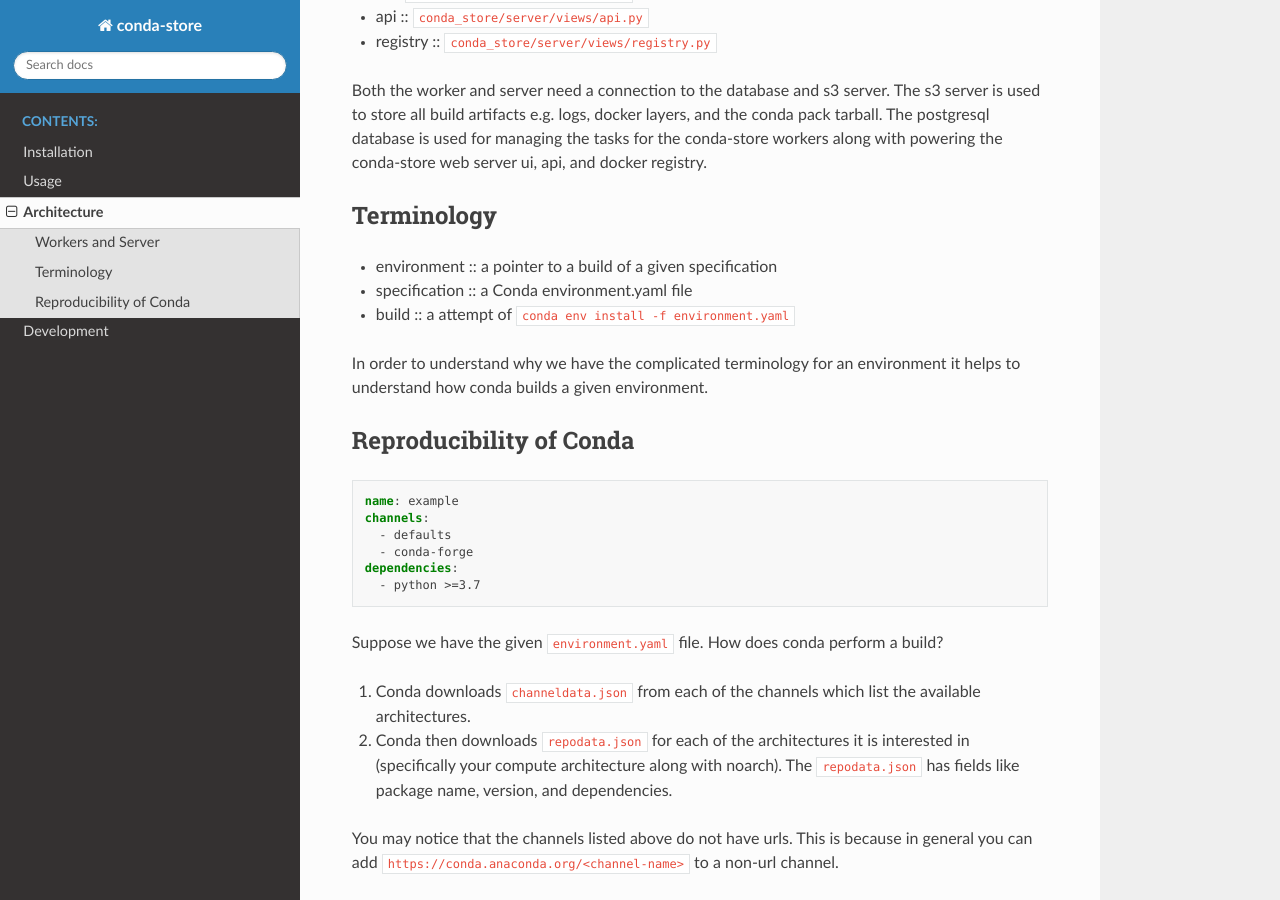
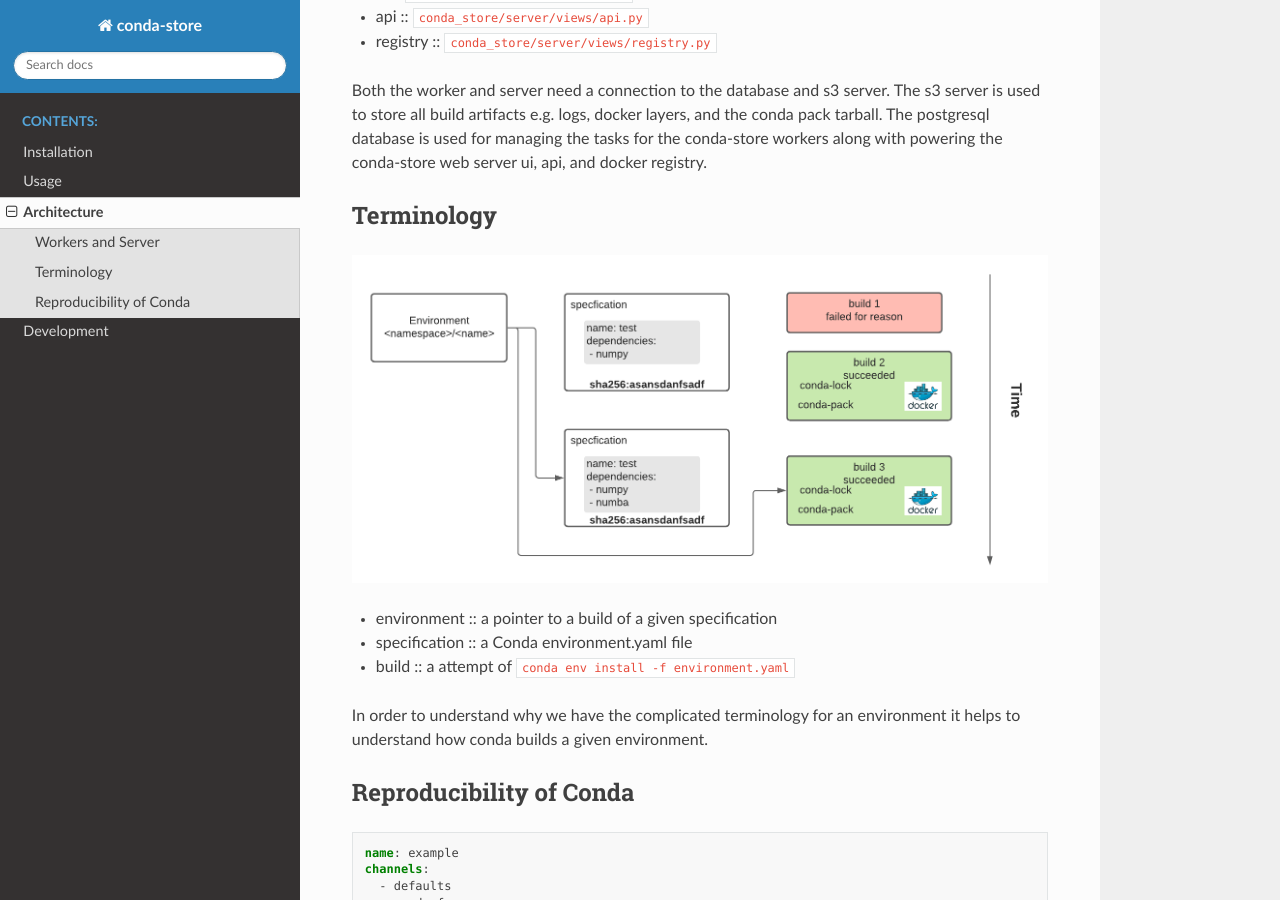
Before and after one commit to conda-incubator/conda-store, a Sphinx documentation site: the page built from docs/architecture.md, in a window 1280 px wide and 900 px high, scrolled down 1250 px. Built offline with Sphinx 7.4.7 and the Read the Docs theme 2.0.0, drawn with Linux system fonts in a browser that asks for light colours.

Commit message:
Adding image for terminilogy in architecture

```diff
--- a/docs/architecture.md
+++ b/docs/architecture.md
@@ -34,6 +34,8 @@
 powering the conda-store web server ui, api, and docker registry.
 
 ## Terminology
+
+![Conda Store terminology](_static/images/conda-store-terminology.png)
 
  - environment :: a pointer to a build of a given specification
  - specification :: a Conda environment.yaml file
```
Also changed, not shown: docs/_static/images/conda-store-terminology.png (added).
